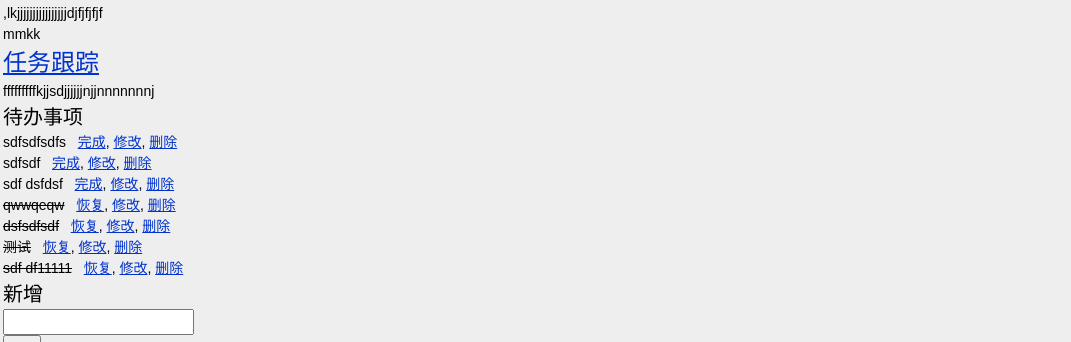
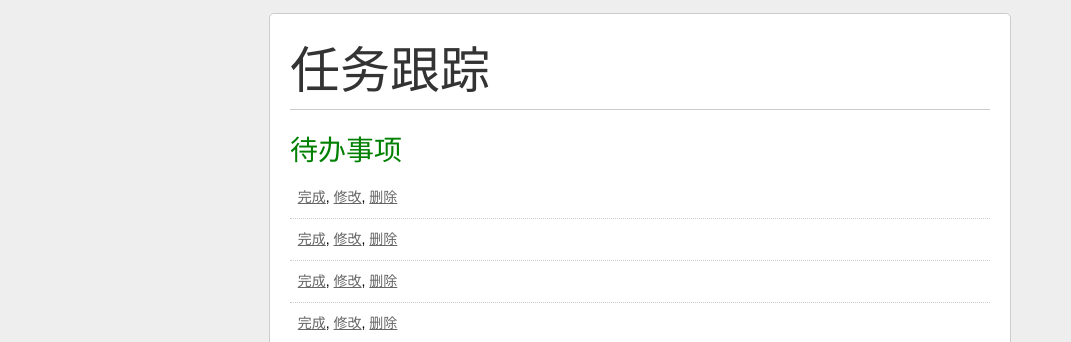
Before and after one commit to redfish88/FamilyBill, a Python web app: template templates/index.html in a window 1280 px wide. Shown: the top 342 px of the page, without its empty margins (0-1071 px from the left). Run offline with Jinja, Linux system fonts and the light colour scheme; the template is opened without the code that fills it, so the values that code supplies are empty.

Commit message:
首页样式调整

```diff
--- a/static/style.css
+++ b/static/style.css
@@ -1 +1,49 @@
 body { background:#EEE; }
+.box { margin-bottom:20px; }
+.clear { clear:both; }
+.float_left { float:left; }
+.float_right { float:right; }
+.left { text-align:left; }
+.right { text-align:right; }
+.url { background:url(images/website.png) no-repeat right; padding-right:20px; }
+.tips { color:#CCC; }
+.v_top { vertical-align:top; }
+.qq { background:url(images/qq.png) no-repeat right; padding-right:20px; }
+.msn { background:url(images/msn.png) no-repeat right; padding-right:20px; }
+.email { background:url(images/email.png) no-repeat right; padding-right:20px; }
+.tips { color:#666; }
+.long_txt { width:98%; }
+.must_be { color:red !important; }
+textarea { line-height:1.5em; }
+
+image { border:none; }
+p { line-height:1.5em; }
+
+a { color:#3366CC; text-decoration:underline; }
+a:hover { color:#FF3300; }
+
+.page { width:700px; margin:10px auto; background:#FFF; padding:10px 20px; border:1px solid #CCC; border-radius:5px; }
+
+    .header { padding-top:10px; border-bottom:1px solid #CCC; }
+        .header h1 { font-size:50px; }
+        .header a { color:#333; text-decoration:none; }
+
+    .main {  }
+        .main_content { }
+
+			.box h2 { padding-bottom:5px; margin-bottom:10px; font-weight:400; color:green; font-size:28px;}
+
+            .todos {}
+                .todos ul li { list-style-type:none; margin-bottom:10px; padding-bottom:10px; border-bottom:1px dotted #CCC; }
+                .todos ul li.finished { color:#666; }
+                .todos ul li a { color:#666; }
+                .todos ul li del { padding-left:15px; background:url(images/ok.gif) no-repeat left center; }
+
+            .post {  }
+                .post p { margin-bottom:10px; }
+                .post .submit { line-height:normal; -padding:0; }
+
+
+
+    .foot { border-top:1px solid #CCC; color:#666; padding-top:10px; font-size:11px; }
+        .foot img { vertical-align:top; }
--- a/templates/index.html
+++ b/templates/index.html
@@ -1,20 +1,20 @@
 
-<!DOCTYPE html>
-<html>
+<!DOCTYPE html PUBLIC "-//W3C//DTD XHTML 1.0 Transitional//EN" "http://www.w3.org/TR/xhtml1/DTD/xhtml1-transitional.dtd">
+<html xmlns="http://www.w3.org/1999/xhtml">
 <head>
 <meta http-equiv="Content-Type" content="text/html; charset=utf-8" />
-<title>任务跟踪</title>,lkjjjjjjjjjjjjjjjjdjfjfjfjf
+<title>任务跟踪</title>
 <link href="../static/reset.css" rel="stylesheet" type="text/css" />
 <link href="../static/style.css" rel="stylesheet" type="text/css" />
 </head>
 
 <body>
 <div class="page">
-    <div class="header box">mmkk
+    <div class="header box">
         <h1><a href="/">任务跟踪</a></h1>
     </div>
 
-    <div class="main box">fffffffffkjjsdjjjjjjnjjnnnnnnnj
+    <div class="main box">
 
 
         <div class="box">
@@ -23,53 +23,46 @@
                 <h2 class="box">待办事项</h2>
                 <ul>
                     <li >
-                        sdfsdfsdfs
+
+                        &nbsp;
+                        <a href="/todo/4/finish?status=yes">完成</a>,
+                        <a href="/todo/4/edit">修改</a>,
+                        <a href="/todo/4/delete" onclick="return confirm('删除以后不能恢复的，确定？')">删除</a>
+                    </li>
+                    <li >
+
+                        &nbsp;
+                        <a href="/todo/5/finish?status=yes">完成</a>,
+                        <a href="/todo/5/edit">修改</a>,
+                        <a href="/todo/5/delete" onclick="return confirm('删除以后不能恢复的，确定？')">删除</a>
+                    </li>
+                    <li >
+
                         &nbsp;
                         <a href="/todo/6/finish?status=yes">完成</a>,
                         <a href="/todo/6/edit">修改</a>,
                         <a href="/todo/6/delete" onclick="return confirm('删除以后不能恢复的，确定？')">删除</a>
                     </li>
                     <li >
-                        sdfsdf
+
                         &nbsp;
                         <a href="/todo/7/finish?status=yes">完成</a>,
                         <a href="/todo/7/edit">修改</a>,
                         <a href="/todo/7/delete" onclick="return confirm('删除以后不能恢复的，确定？')">删除</a>
                     </li>
-                    <li >
-                        sdf dsfdsf
-                        &nbsp;
-                        <a href="/todo/11/finish?status=yes">完成</a>,
-                        <a href="/todo/11/edit">修改</a>,
-                        <a href="/todo/11/delete" onclick="return confirm('删除以后不能恢复的，确定？')">删除</a>
-                    </li>
                     <li class="finished">
-                        <del>qwwqeqw</del>
+                        <del></del>
                         &nbsp;
                         <a href="/todo/8/finish?status=no">恢复</a>,
                         <a href="/todo/8/edit">修改</a>,
                         <a href="/todo/8/delete" onclick="return confirm('删除以后不能恢复的，确定？')">删除</a>
                     </li>
                     <li class="finished">
-                        <del>dsfsdfsdf</del>
+                        <del></del>
                         &nbsp;
                         <a href="/todo/9/finish?status=no">恢复</a>,
                         <a href="/todo/9/edit">修改</a>,
                         <a href="/todo/9/delete" onclick="return confirm('删除以后不能恢复的，确定？')">删除</a>
-                    </li>
-                    <li class="finished">
-                        <del>测试</del>
-                        &nbsp;
-                        <a href="/todo/10/finish?status=no">恢复</a>,
-                        <a href="/todo/10/edit">修改</a>,
-                        <a href="/todo/10/delete" onclick="return confirm('删除以后不能恢复的，确定？')">删除</a>
-                    </li>
-                    <li class="finished">
-                        <del>sdf df11111</del>
-                        &nbsp;
-                        <a href="/todo/13/finish?status=no">恢复</a>,
-                        <a href="/todo/13/edit">修改</a>,
-                        <a href="/todo/13/delete" onclick="return confirm('删除以后不能恢复的，确定？')">删除</a>
                     </li>
                 </ul>
             </div>
```
